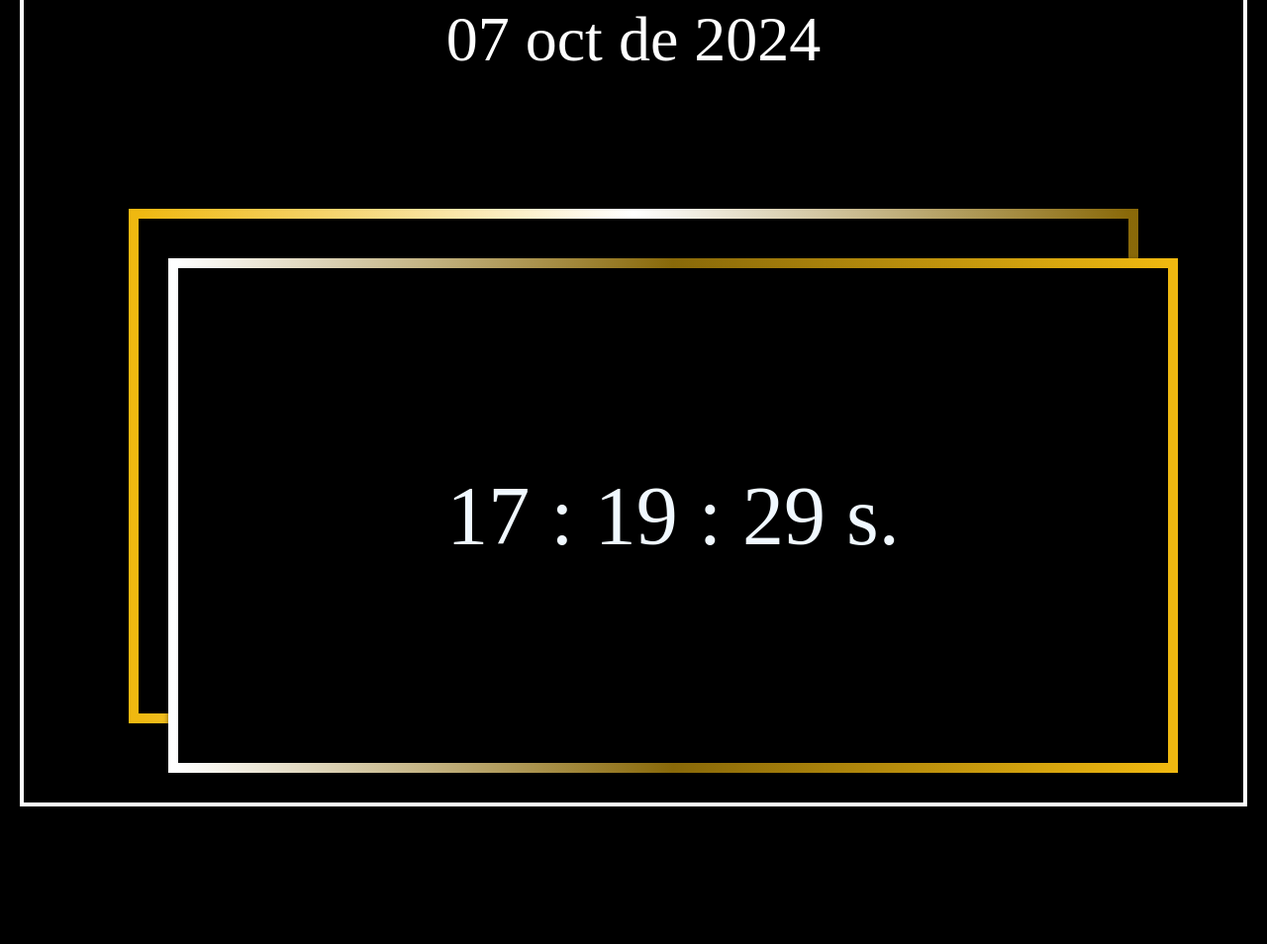
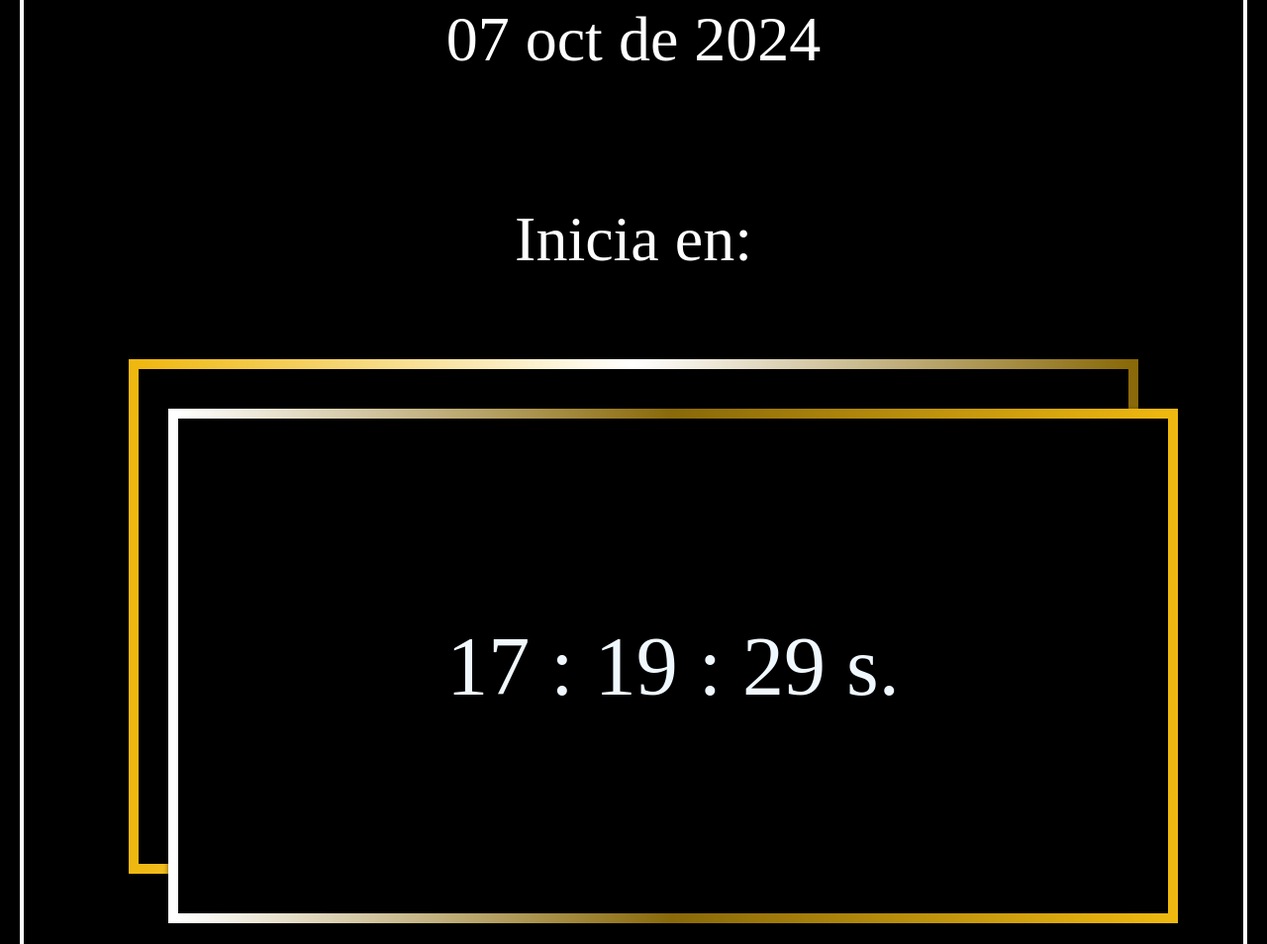
Before and after one commit to EduardoC06/Invitacion, a plain HTML site: page Invitacion2/index.html in a window 1280 px wide. Shown: the part 940-1894 px from the top of the page at 99% size. Before the commit the page ends 1775 px from the top, so only its background shows below. Drawn offline with Linux system fonts and the light colour scheme.

Commit message:
Update estilos.css

```diff
--- a/Invitacion2/estilos.css
+++ b/Invitacion2/estilos.css
@@ -74,7 +74,10 @@
             color: white; /* Color del texto de la fecha */
             font-size: 64px;
         }
-
+        .textI {
+            color: white; /* Color del texto de la fecha */
+            font-size: 64px;
+        }
         .rectangulos {
             margin-top: 20px; /* Espacio entre la sección de fecha y los rectángulos */
             margin-bottom: 40px;
```
